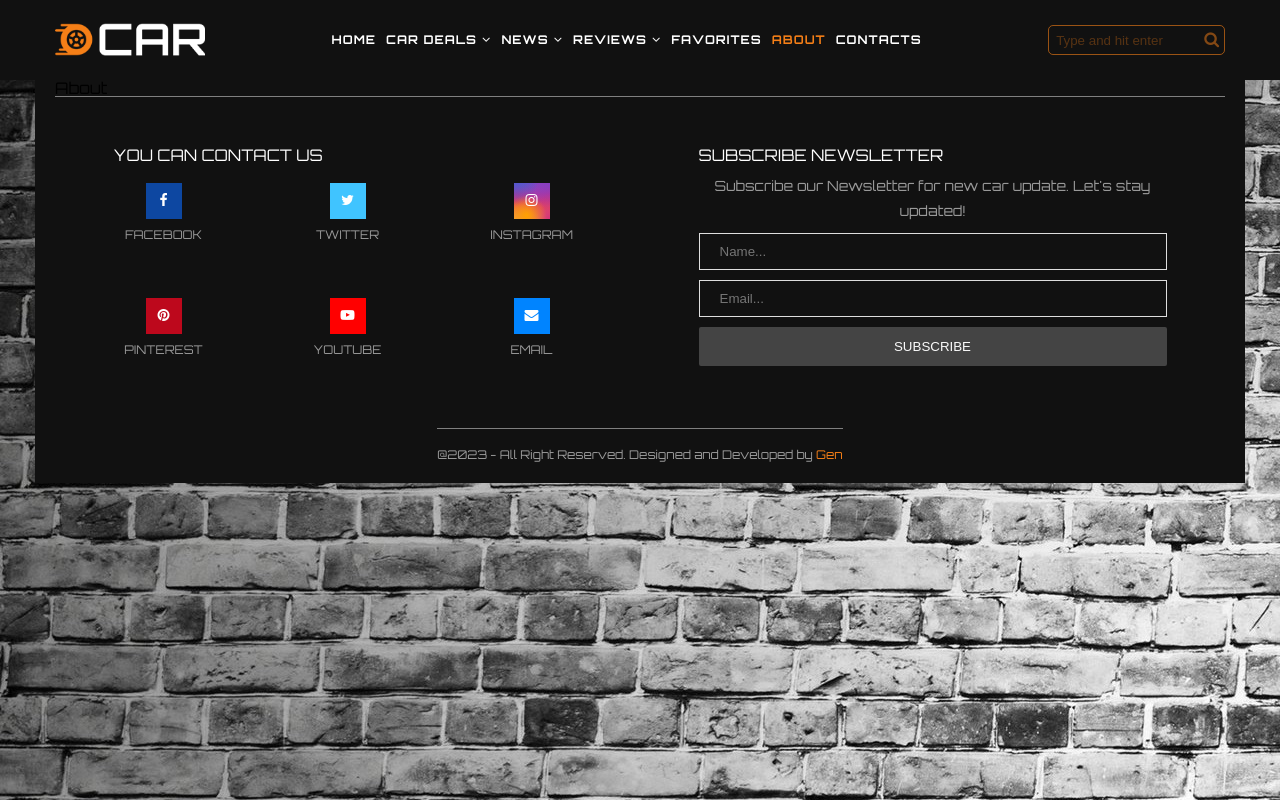
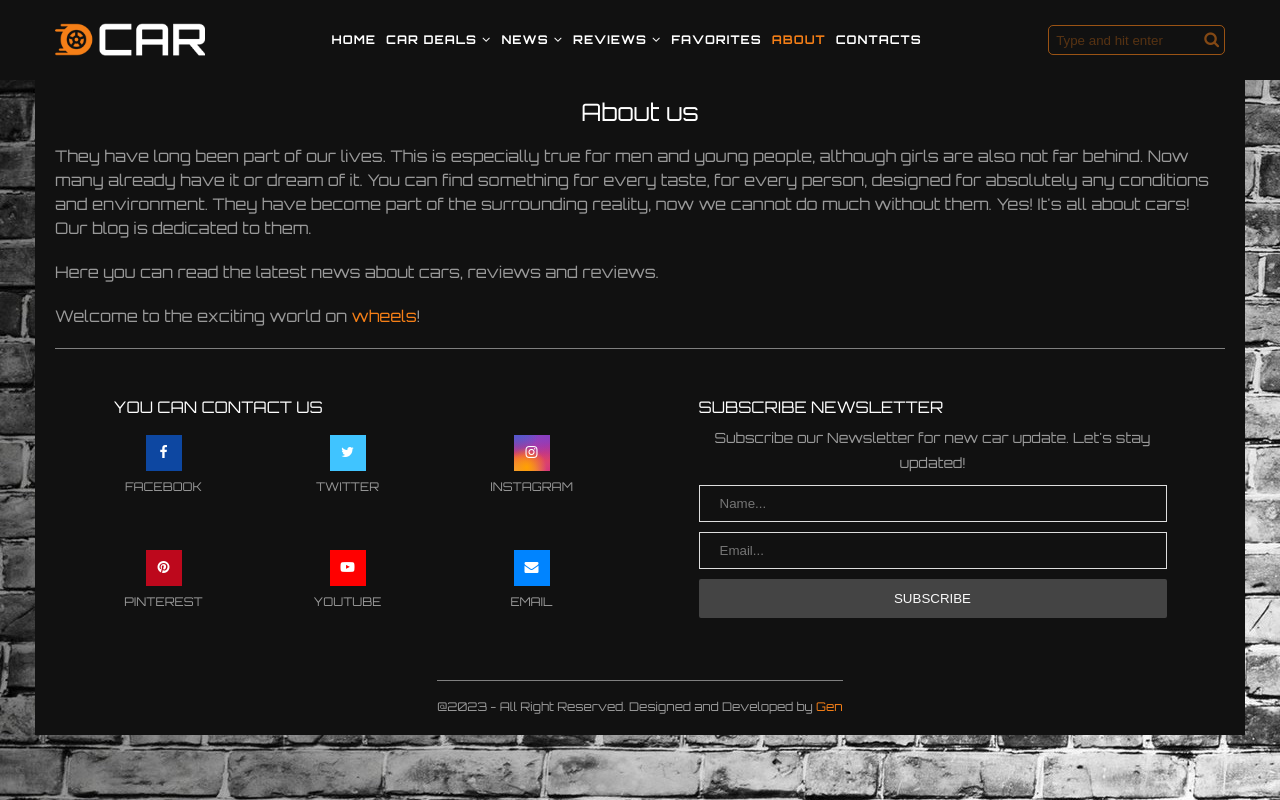
Before and after one commit to Genu4/Car-blog, a React (Create React App) app: page /about in a window 1280 px wide. Shown: the top 800 px of the page. Built offline with nearby package versions, Linux system fonts and the light colour scheme.

Commit message:
finished about page

```diff
--- /dev/null
+++ b/src/pages/About/About.scss
@@ -0,0 +1,21 @@
+.about {
+    padding: 20px 0;
+    .about-header {
+        width: fit-content;
+        margin: 0 auto 20px;
+        font-size: 24px;
+        color: white;
+    }
+
+    p {
+        font-size: 16px;
+        line-height: 1.5;
+        color: #999999;
+        span {
+            color: #f57f17;
+        }
+    }
+    p + p {
+        margin-top: 20px;
+    }
+}
--- a/src/pages/About/About.tsx
+++ b/src/pages/About/About.tsx
@@ -1,7 +1,24 @@
+import './About.scss'
 type Props = {}
 const About = (props: Props) => {
-  return (
-    <div>About</div>
-  )
+    return (
+        <div className='about'>
+            <h1 className='about-header'>About us</h1>
+            <p>
+                They have long been part of our lives. This is especially true
+                for men and young people, although girls are also not far
+                behind. Now many already have it or dream of it. You can find
+                something for every taste, for every person, designed for
+                absolutely any conditions and environment. They have become part
+                of the surrounding reality, now we cannot do much without them.
+                Yes! It's all about cars! Our blog is dedicated to them.
+            </p>
+            <p>
+                Here you can read the latest news about cars, reviews and
+                reviews.
+            </p>
+            <p>Welcome to the exciting world on <span>wheels</span>!</p>
+        </div>
+    )
 }
 export default About
--- a/src/pages/Contacts/Contacts.scss
+++ b/src/pages/Contacts/Contacts.scss
@@ -1,8 +1,8 @@
 .contacts-page {
+    padding: 20px 0;
     .contacts-header {
         width: fit-content;
-        margin: 0 auto;
-        padding: 20px 0;
+        margin: 0 auto 20px;
         font-size: 24px;
         color: white;
     }
@@ -42,6 +42,8 @@
             padding: 10px;
             border: 1px solid rgba(153, 153, 153, 0.5);
             outline: none;
+            font-size: 14px;
+            color: #999999;
         }
         .input-field::placeholder {
             font-size: 14px;
@@ -49,12 +51,15 @@
     }
 
     .text-area {
+        min-height: 70px;
         width: 100%;
-        margin-bottom: 20px;
+
         background-color: #111;
         padding: 10px;
         border: 1px solid rgba(153, 153, 153, 0.5);
         outline: none;
+        font-size: 14px;
+        color: #999999;
     }
 
     .text-area::placeholder {
```
